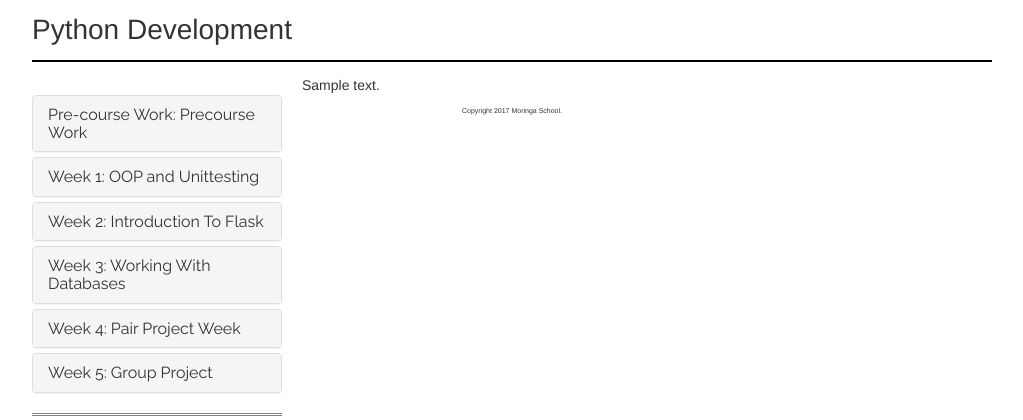
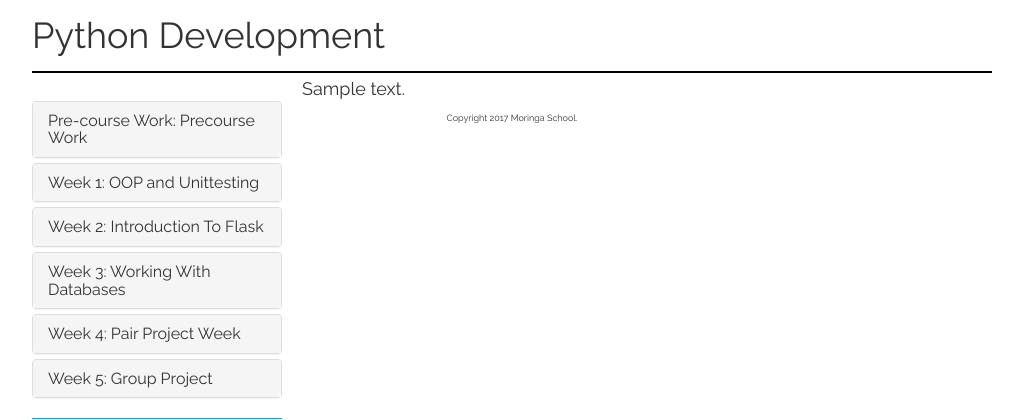
Before and after one commit to mbuthiya/Django-lms, a Flask app: page / in a window 1280 px wide. Shown: the top 420 px of the page, without its empty margins (128-1151 px from the left). Run offline with Flask 2, Linux system fonts and the light colour scheme; tables that the repository leaves empty hold one stand-in row (values such as "Sample post"); some libraries are stand-ins or nearby versions.

Commit message:
Change body tag

```diff
--- a/app/static/css/mainContent.css
+++ b/app/static/css/mainContent.css
@@ -1,4 +1,4 @@
-html {
+html, body {
     font-size: 18px;
     font-family: 'Raleway', sans-serif;
     overflow-x: hidden;
--- a/app/templates/main/base.html
+++ b/app/templates/main/base.html
@@ -5,7 +5,7 @@
 
   {{super()}}
   <!--Importing the css   -->
-  <link rel="stylesheet" href="  https://fonts.googleapis.com/css?family=Raleway">
+  <link rel="stylesheet" href="https://fonts.googleapis.com/css?family=Raleway">
   <link rel="stylesheet" href="{{url_for('static',filename='css/mainContent.css')}}">
   <link rel="stylesheet" href="{{url_for('static',filename='css/default.css')}}">
 
```
